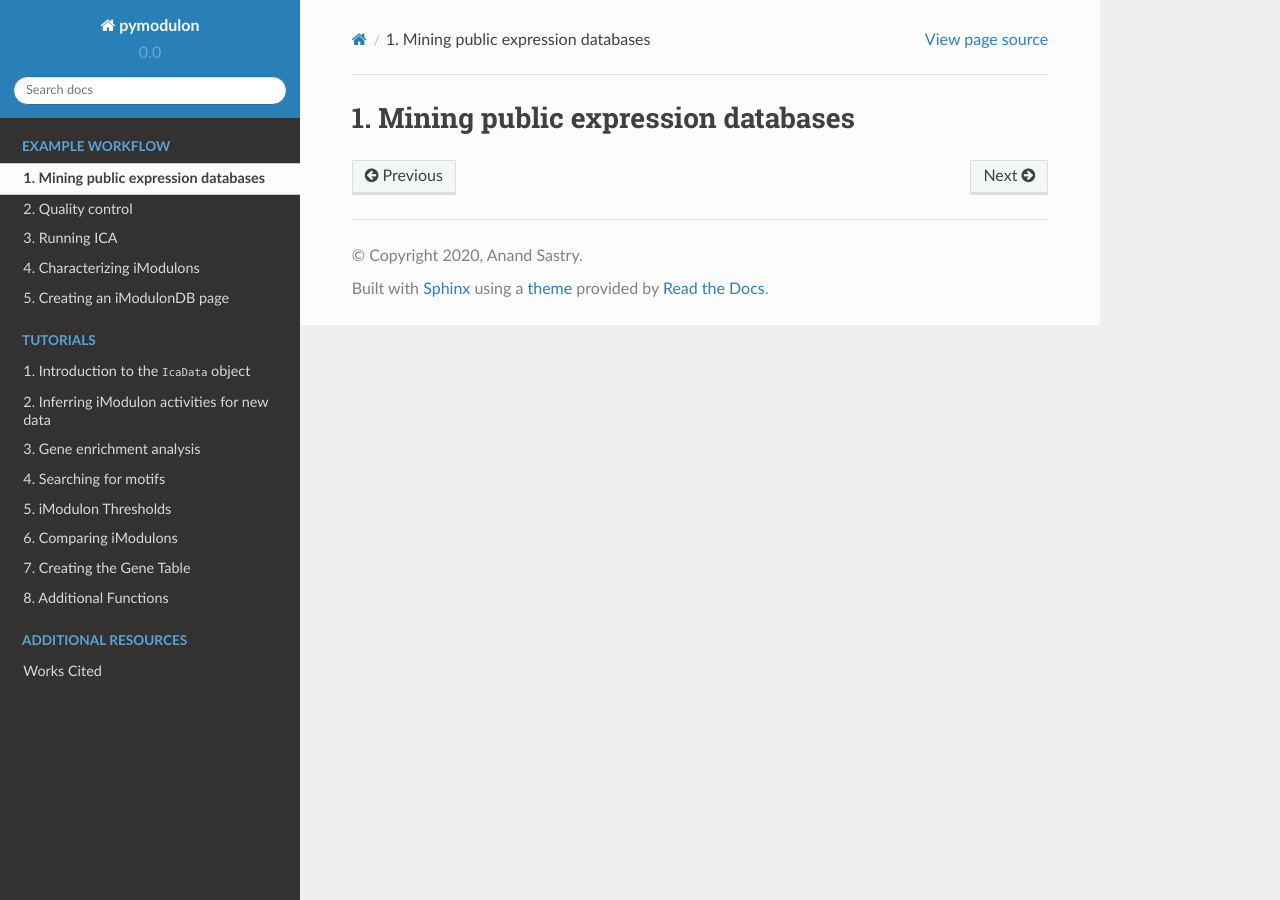
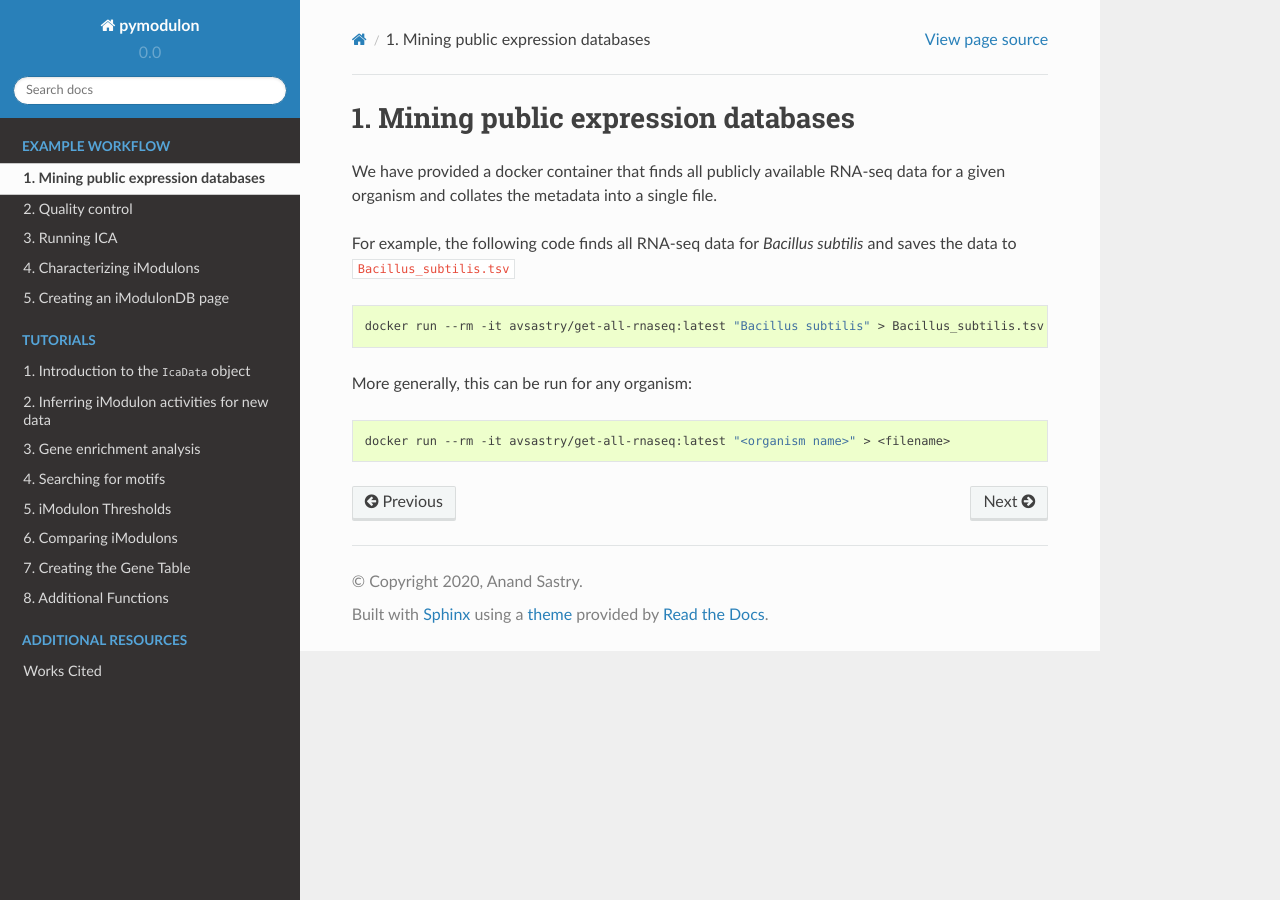
Before and after one commit to SBRG/pymodulon, a Sphinx documentation site: the page built from docs/example_workflow/mining_public_expression_databases.rst, in a window 1280 px wide. Built offline with Sphinx 7.4.7 and the Read the Docs theme 2.0.0, drawn with Linux system fonts in a browser that asks for light colours; pages that are not in the unit, such as notebooks, are missing from menus.

Commit message:
Update mining_public_expression_databases.rst

```diff
--- a/docs/example_workflow/mining_public_expression_databases.rst
+++ b/docs/example_workflow/mining_public_expression_databases.rst
@@ -1,2 +1,16 @@
 Mining public expression databases
 ==================================
+
+We have provided a docker container that finds all publicly available RNA-seq data for a given organism and collates the metadata into a single file.
+
+For example, the following code finds all RNA-seq data for *Bacillus subtilis* and saves the data to ``Bacillus_subtilis.tsv``
+
+.. code-block:: bash
+
+   docker run --rm -it avsastry/get-all-rnaseq:latest "Bacillus subtilis" > Bacillus_subtilis.tsv
+
+More generally, this can be run for any organism:
+
+.. code-block:: bash
+
+   docker run --rm -it avsastry/get-all-rnaseq:latest "<organism name>" > <filename>
```
